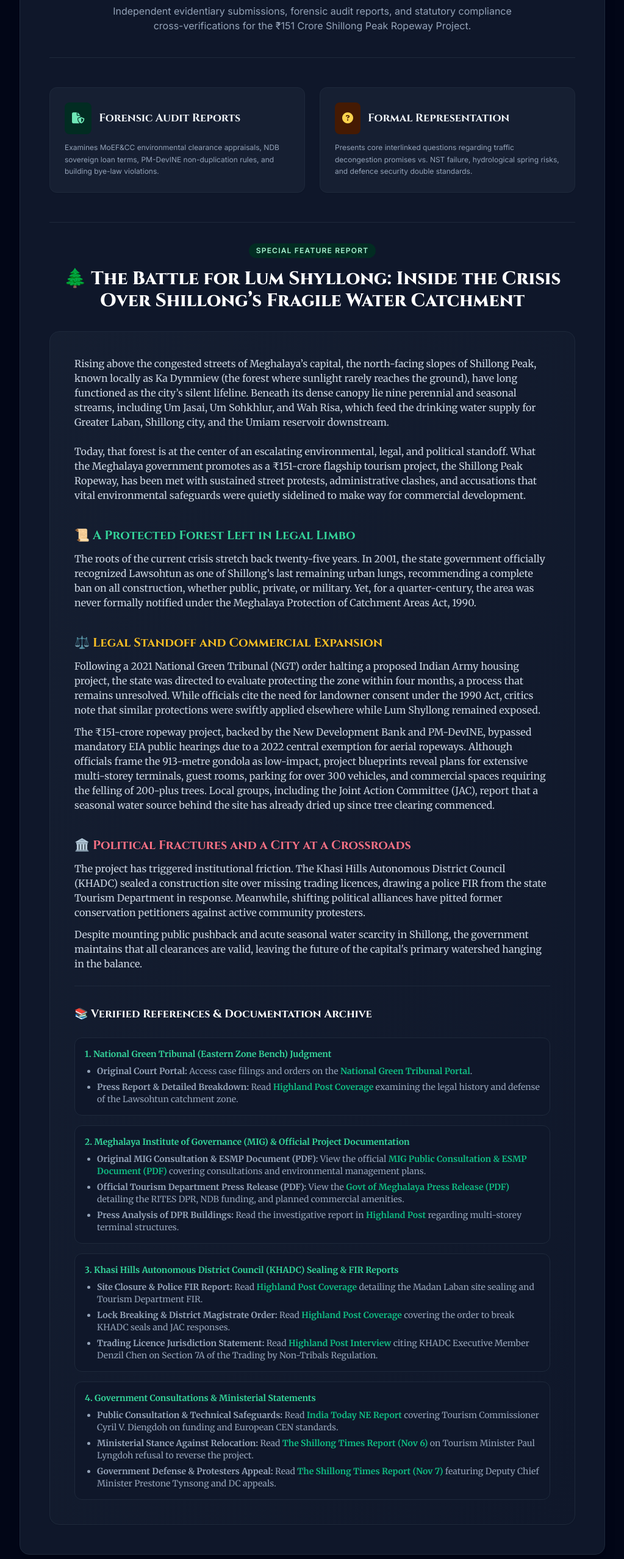
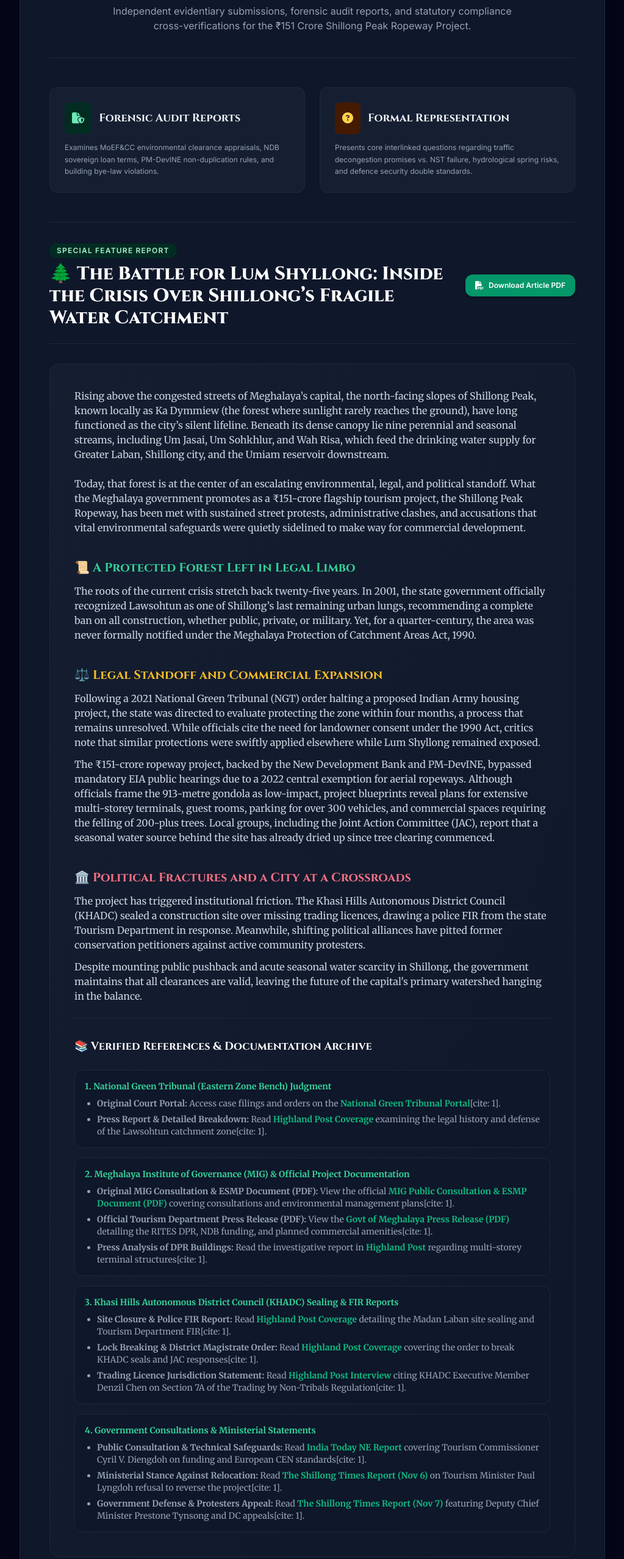
Before and after one commit to Maxxmeghalayaphilharmonicsociety/Shillong-City-Decongestion, a plain HTML site: page index.html in a window 1280 px wide. Shown: the part 244-2800 px from the top of the page at 61% size, without its empty margins (128-1151 px from the left). Drawn offline with nearby package versions, Linux system fonts and the light colour scheme.

Commit message:
Update index.html

```diff
--- a/index.html
+++ b/index.html
@@ -37,7 +37,15 @@
         mark.highlight.current { background-color: #f59e0b; color: #000; font-weight: bold; box-shadow: 0 0 0 2px rgba(245, 158, 11, 0.5); }
         .dark mark.highlight { background-color: #854d0e; color: #fff; }
         .dark mark.highlight.current { background-color: #d97706; color: #fff; }
-        @media print { .no-print { display: none !important; } }
+
+        /* Print styling for clean article PDF export */
+        @media print {
+            body { background: white !important; color: black !important; font-size: 11pt; }
+            .no-print { display: none !important; }
+            nav, header, .hero-cards { display: none !important; }
+            #printable-article { border: none !important; box-shadow: none !important; padding: 0 !important; margin: 0 !important; background: white !important; color: black !important; width: 100% !important; }
+            a[href^="http"]:after { content: " (" attr(href) ")"; font-size: 80%; }
+        }
     </style>
 </head>
 <body class="bg-slate-100 text-slate-800 dark:bg-slate-950 dark:text-slate-100 font-sans antialiased transition-colors duration-200">
@@ -88,7 +96,7 @@
                         <span class="text-[10px] text-slate-400 px-1 border-x border-slate-300 dark:border-slate-700">Font</span>
                         <button onclick="adjustFontSize(1)" class="px-2 py-1 text-slate-600 dark:text-slate-300 text-xs font-bold">A+</button>
                     </div>
-                    <button onclick="window.print()" title="Print" class="p-2 text-slate-600 dark:text-slate-300 hover:text-amber-500 rounded-lg"><i class="fa-solid fa-print"></i></button>
+                    <button onclick="window.print()" title="Print Full Page" class="p-2 text-slate-600 dark:text-slate-300 hover:text-amber-500 rounded-lg"><i class="fa-solid fa-print"></i></button>
                     <button id="themeToggle" title="Toggle Theme" class="p-2 text-slate-600 dark:text-slate-300 hover:text-amber-500 rounded-lg">
                         <i class="fa-solid fa-moon dark:hidden"></i><i class="fa-solid fa-sun hidden dark:inline"></i>
                     </button>
@@ -119,14 +127,14 @@
         <div id="printable-area" class="bg-white dark:bg-slate-900 border border-slate-200 dark:border-slate-800 rounded-2xl shadow-xl p-8 sm:p-12 space-y-12">
 
             <!-- Hero Section -->
-            <div class="text-center space-y-3 border-b border-slate-200 dark:border-slate-800 pb-10">
+            <div class="text-center space-y-3 border-b border-slate-200 dark:border-slate-800 pb-10 hero-cards">
                 <span class="px-3 py-1 rounded-full text-xs font-semibold bg-amber-100 text-amber-800 dark:bg-amber-950 dark:text-amber-200">CENTRAL CIVIC REPOSITORY</span>
                 <h1 class="font-heading text-3xl sm:text-4xl font-extrabold text-slate-900 dark:text-white">Shillong Peak Ropeway Project Portal</h1>
                 <p class="text-sm sm:text-base text-slate-600 dark:text-slate-400 max-w-2xl mx-auto">Independent evidentiary submissions, forensic audit reports, and statutory compliance cross-verifications for the ₹151 Crore Shillong Peak Ropeway Project.</p>
             </div>
 
             <!-- Subpage Navigation Cards -->
-            <div class="grid grid-cols-1 md:grid-cols-2 gap-6">
+            <div class="grid grid-cols-1 md:grid-cols-2 gap-6 hero-cards">
                 <a href="audit_reports.html" class="p-6 rounded-xl border border-slate-200 dark:border-slate-800 bg-slate-50 dark:bg-slate-800/50 hover:border-emerald-500 transition group shadow-sm">
                     <div class="flex items-center space-x-3 mb-3">
                         <div class="p-3 bg-emerald-100 text-emerald-800 dark:bg-emerald-950 dark:text-emerald-300 rounded-lg"><i class="fa-solid fa-file-shield text-lg"></i></div>
@@ -144,13 +152,19 @@
                 </a>
             </div>
 
-            <!-- Article Section -->
-            <article class="space-y-8 pt-8 border-t border-slate-200 dark:border-slate-800">
-                <div class="space-y-4 text-center">
-                    <span class="inline-block px-3 py-1 rounded-full text-xs font-semibold bg-emerald-100 text-emerald-800 dark:bg-emerald-950 dark:text-emerald-200 uppercase tracking-widest">Special Feature Report</span>
-                    <h2 class="font-heading text-2xl sm:text-3xl font-extrabold text-slate-900 dark:text-white leading-snug">
-                        🌲 The Battle for Lum Shyllong: Inside the Crisis Over Shillong’s Fragile Water Catchment
-                    </h2>
+            <!-- Article Section with PDF Export ID -->
+            <article id="printable-article" class="space-y-8 pt-8 border-t border-slate-200 dark:border-slate-800">
+                <div class="flex flex-col sm:flex-row sm:items-center justify-between gap-4 border-b border-slate-200 dark:border-slate-800 pb-6">
+                    <div class="space-y-2">
+                        <span class="inline-block px-3 py-1 rounded-full text-xs font-semibold bg-emerald-100 text-emerald-800 dark:bg-emerald-950 dark:text-emerald-200 uppercase tracking-widest">Special Feature Report</span>
+                        <h2 class="font-heading text-2xl sm:text-3xl font-extrabold text-slate-900 dark:text-white leading-snug">
+                            🌲 The Battle for Lum Shyllong: Inside the Crisis Over Shillong’s Fragile Water Catchment
+                        </h2>
+                    </div>
+                    <button onclick="printArticleOnly()" title="Download Article as PDF" class="no-print px-4 py-2 bg-emerald-600 hover:bg-emerald-700 text-white rounded-xl text-xs font-semibold shadow-md transition flex items-center space-x-2 shrink-0">
+                        <i class="fa-solid fa-file-pdf text-sm"></i>
+                        <span>Download Article PDF</span>
+                    </button>
                 </div>
 
                 <div class="font-serif text-slate-700 dark:text-slate-300 space-y-6 text-sm sm:text-base leading-relaxed bg-gradient-to-br from-slate-50 to-emerald-50/30 dark:from-slate-800/40 dark:to-slate-900 p-6 sm:p-10 rounded-2xl border border-slate-200 dark:border-slate-800 shadow-sm">
@@ -205,8 +219,8 @@
                             <div class="p-4 rounded-xl bg-white dark:bg-slate-900 border border-slate-200 dark:border-slate-800 space-y-2">
                                 <strong class="font-bold text-emerald-600 dark:text-emerald-400 block">1. National Green Tribunal (Eastern Zone Bench) Judgment</strong>
                                 <ul class="list-disc pl-5 space-y-1.5 text-slate-600 dark:text-slate-400">
-                                    <li><strong>Original Court Portal:</strong> Access case filings and orders on the <a href="https://greentribunal.gov.in/" target="_blank" class="text-emerald-500 hover:underline font-semibold">National Green Tribunal Portal</a>.</li>
-                                    <li><strong>Press Report &amp; Detailed Breakdown:</strong> Read <a href="https://highlandpost.com/man-who-went-to-ngt-to-save-lawsohtun-now-defends-ropeway/" target="_blank" class="text-emerald-500 hover:underline font-semibold">Highland Post Coverage</a> examining the legal history and defense of the Lawsohtun catchment zone.</li>
+                                    <li><strong>Original Court Portal:</strong> Access case filings and orders on the <a href="https://greentribunal.gov.in/" target="_blank" class="text-emerald-500 hover:underline font-semibold">National Green Tribunal Portal</a>[cite: 1].</li>
+                                    <li><strong>Press Report &amp; Detailed Breakdown:</strong> Read <a href="https://highlandpost.com/man-who-went-to-ngt-to-save-lawsohtun-now-defends-ropeway/" target="_blank" class="text-emerald-500 hover:underline font-semibold">Highland Post Coverage</a> examining the legal history and defense of the Lawsohtun catchment zone[cite: 1].</li>
                                 </ul>
                             </div>
 
@@ -214,9 +228,9 @@
                             <div class="p-4 rounded-xl bg-white dark:bg-slate-900 border border-slate-200 dark:border-slate-800 space-y-2">
                                 <strong class="font-bold text-emerald-600 dark:text-emerald-400 block">2. Meghalaya Institute of Governance (MIG) &amp; Official Project Documentation</strong>
                                 <ul class="list-disc pl-5 space-y-1.5 text-slate-600 dark:text-slate-400">
-                                    <li><strong>Original MIG Consultation &amp; ESMP Document (PDF):</strong> View the official <a href="https://migshillong.org/wp-content/uploads/2025/07/13_Construction-of-Shillong-Peak-Ropeway_compressed.pdf" target="_blank" class="text-emerald-500 hover:underline font-semibold">MIG Public Consultation &amp; ESMP Document (PDF)</a> covering consultations and environmental management plans.</li>
-                                    <li><strong>Official Tourism Department Press Release (PDF):</strong> View the <a href="https://meghalaya.gov.in/sites/default/files/press_release/Press_Release_467.pdf" target="_blank" class="text-emerald-500 hover:underline font-semibold">Govt of Meghalaya Press Release (PDF)</a> detailing the RITES DPR, NDB funding, and planned commercial amenities.</li>
-                                    <li><strong>Press Analysis of DPR Buildings:</strong> Read the investigative report in <a href="https://highlandpost.com/ropeway-project-tagged-with-several-big-buildings/" target="_blank" class="text-emerald-500 hover:underline font-semibold">Highland Post</a> regarding multi-storey terminal structures.</li>
+                                    <li><strong>Original MIG Consultation &amp; ESMP Document (PDF):</strong> View the official <a href="https://migshillong.org/wp-content/uploads/2025/07/13_Construction-of-Shillong-Peak-Ropeway_compressed.pdf" target="_blank" class="text-emerald-500 hover:underline font-semibold">MIG Public Consultation &amp; ESMP Document (PDF)</a> covering consultations and environmental management plans[cite: 1].</li>
+                                    <li><strong>Official Tourism Department Press Release (PDF):</strong> View the <a href="https://meghalaya.gov.in/sites/default/files/press_release/Press_Release_467.pdf" target="_blank" class="text-emerald-500 hover:underline font-semibold">Govt of Meghalaya Press Release (PDF)</a> detailing the RITES DPR, NDB funding, and planned commercial amenities[cite: 1].</li>
+                                    <li><strong>Press Analysis of DPR Buildings:</strong> Read the investigative report in <a href="https://highlandpost.com/ropeway-project-tagged-with-several-big-buildings/" target="_blank" class="text-emerald-500 hover:underline font-semibold">Highland Post</a> regarding multi-storey terminal structures[cite: 1].</li>
                                 </ul>
                             </div>
 
@@ -224,9 +238,9 @@
                             <div class="p-4 rounded-xl bg-white dark:bg-slate-900 border border-slate-200 dark:border-slate-800 space-y-2">
                                 <strong class="font-bold text-emerald-600 dark:text-emerald-400 block">3. Khasi Hills Autonomous District Council (KHADC) Sealing &amp; FIR Reports</strong>
                                 <ul class="list-disc pl-5 space-y-1.5 text-slate-600 dark:text-slate-400">
-                                    <li><strong>Site Closure &amp; Police FIR Report:</strong> Read <a href="https://highlandpost.com/govt-vs-khadc-over-shillong-peak-project-fir-filed-after-site-closure/" target="_blank" class="text-emerald-500 hover:underline font-semibold">Highland Post Coverage</a> detailing the Madan Laban site sealing and Tourism Department FIR.</li>
-                                    <li><strong>Lock Breaking &amp; District Magistrate Order:</strong> Read <a href="https://highlandpost.com/jac-stance-remains-firm-govt-breaks-khadc-locks-on-ropeway-site/" target="_blank" class="text-emerald-500 hover:underline font-semibold">Highland Post Coverage</a> covering the order to break KHADC seals and JAC responses.</li>
-                                    <li><strong>Trading Licence Jurisdiction Statement:</strong> Read <a href="https://highlandpost.com/no-licence-no-business-on-shillong-ropeway-dont-confuse-land-with-licence-says-chen/" target="_blank" class="text-emerald-500 hover:underline font-semibold">Highland Post Interview</a> citing KHADC Executive Member Denzil Chen on Section 7A of the Trading by Non-Tribals Regulation.</li>
+                                    <li><strong>Site Closure &amp; Police FIR Report:</strong> Read <a href="https://highlandpost.com/govt-vs-khadc-over-shillong-peak-project-fir-filed-after-site-closure/" target="_blank" class="text-emerald-500 hover:underline font-semibold">Highland Post Coverage</a> detailing the Madan Laban site sealing and Tourism Department FIR[cite: 1].</li>
+                                    <li><strong>Lock Breaking &amp; District Magistrate Order:</strong> Read <a href="https://highlandpost.com/jac-stance-remains-firm-govt-breaks-khadc-locks-on-ropeway-site/" target="_blank" class="text-emerald-500 hover:underline font-semibold">Highland Post Coverage</a> covering the order to break KHADC seals and JAC responses[cite: 1].</li>
+                                    <li><strong>Trading Licence Jurisdiction Statement:</strong> Read <a href="https://highlandpost.com/no-licence-no-business-on-shillong-ropeway-dont-confuse-land-with-licence-says-chen/" target="_blank" class="text-emerald-500 hover:underline font-semibold">Highland Post Interview</a> citing KHADC Executive Member Denzil Chen on Section 7A of the Trading by Non-Tribals Regulation[cite: 1].</li>
                                 </ul>
                             </div>
 
@@ -234,9 +248,9 @@
                             <div class="p-4 rounded-xl bg-white dark:bg-slate-900 border border-slate-200 dark:border-slate-800 space-y-2">
                                 <strong class="font-bold text-emerald-600 dark:text-emerald-400 block">4. Government Consultations &amp; Ministerial Statements</strong>
                                 <ul class="list-disc pl-5 space-y-1.5 text-slate-600 dark:text-slate-400">
-                                    <li><strong>Public Consultation &amp; Technical Safeguards:</strong> Read <a href="https://www.indiatodayne.in/meghalaya/story/meghalaya-government-holds-public-consultation-on-shillong-peak-ropeway-project-1471745-2026-11-05" target="_blank" class="text-emerald-500 hover:underline font-semibold">India Today NE Report</a> covering Tourism Commissioner Cyril V. Diengdoh on funding and European CEN standards.</li>
-                                    <li><strong>Ministerial Stance Against Relocation:</strong> Read <a href="https://theshillongtimes.com/2026/11/06/state-govt-firm-on-ropeway-project/" target="_blank" class="text-emerald-500 hover:underline font-semibold">The Shillong Times Report (Nov 6)</a> on Tourism Minister Paul Lyngdoh refusal to reverse the project.</li>
-                                    <li><strong>Government Defense &amp; Protesters Appeal:</strong> Read <a href="https://theshillongtimes.com/2026/11/07/govt-stands-firm-on-ropeway-as-dc-urges-protesters-to-disperse/" target="_blank" class="text-emerald-500 hover:underline font-semibold">The Shillong Times Report (Nov 7)</a> featuring Deputy Chief Minister Prestone Tynsong and DC appeals.</li>
+                                    <li><strong>Public Consultation &amp; Technical Safeguards:</strong> Read <a href="https://www.indiatodayne.in/meghalaya/story/meghalaya-government-holds-public-consultation-on-shillong-peak-ropeway-project-1471745-2026-11-05" target="_blank" class="text-emerald-500 hover:underline font-semibold">India Today NE Report</a> covering Tourism Commissioner Cyril V. Diengdoh on funding and European CEN standards[cite: 1].</li>
+                                    <li><strong>Ministerial Stance Against Relocation:</strong> Read <a href="https://theshillongtimes.com/2026/11/06/state-govt-firm-on-ropeway-project/" target="_blank" class="text-emerald-500 hover:underline font-semibold">The Shillong Times Report (Nov 6)</a> on Tourism Minister Paul Lyngdoh refusal to reverse the project[cite: 1].</li>
+                                    <li><strong>Government Defense &amp; Protesters Appeal:</strong> Read <a href="https://theshillongtimes.com/2026/11/07/govt-stands-firm-on-ropeway-as-dc-urges-protesters-to-disperse/" target="_blank" class="text-emerald-500 hover:underline font-semibold">The Shillong Times Report (Nov 7)</a> featuring Deputy Chief Minister Prestone Tynsong and DC appeals[cite: 1].</li>
                                 </ul>
                             </div>
                         </div>
@@ -260,6 +274,11 @@
         function adjustFontSize(delta) {
             const area = document.getElementById('printable-area');
             area.style.fontSize = delta > 0 ? '105%' : '100%';
+        }
+
+        // Print Article Only Function for PDF Export
+        function printArticleOnly() {
+            window.print();
         }
 
         // Theme & Mobile Menu Toggles
```
